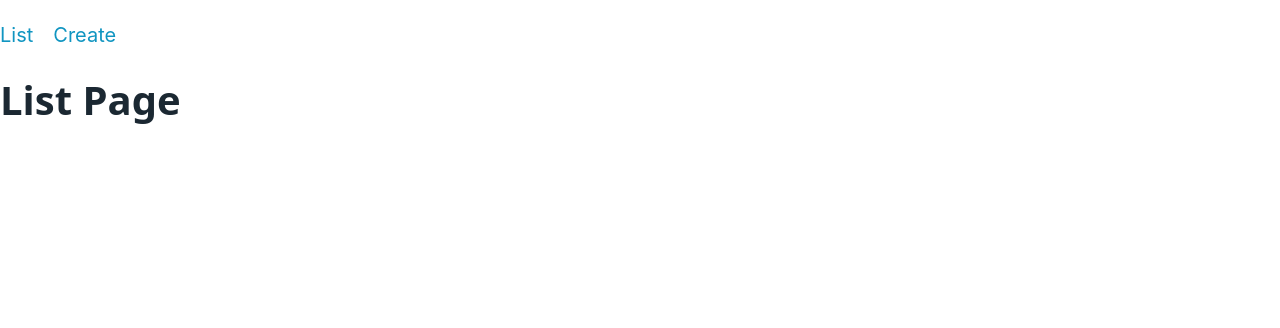
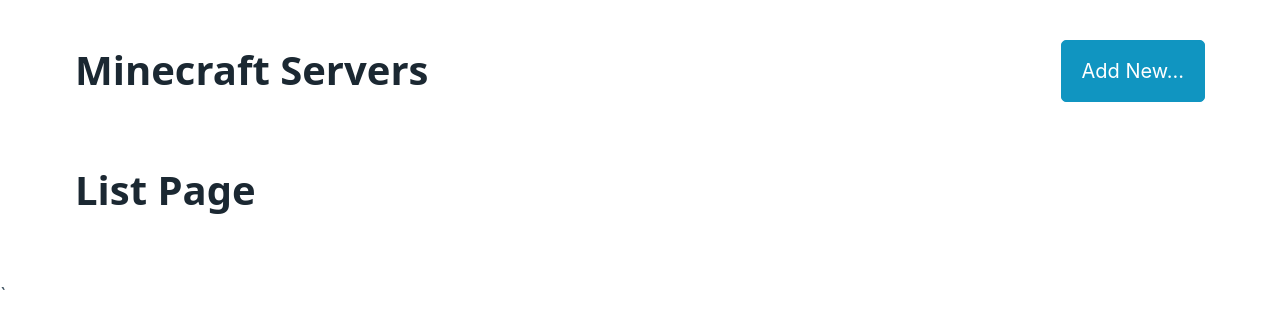
Before and after one commit to kryten87/minecraft-manager, a React (Create React App) app in the folder packages/client/: page / in a window 1280 px wide. Shown: the top 328 px of the page. Built offline with nearby package versions, Linux system fonts and the light colour scheme.

Commit message:
chore: add dynamic nav button

```diff
--- a/packages/client/src/App.tsx
+++ b/packages/client/src/App.tsx
@@ -1,32 +1,32 @@
 import React from 'react';
-import logo from './logo.svg';
 import './App.css';
-import {
-  BrowserRouter as Router,
-  Routes,
-  Route,
-  Link,
-} from 'react-router-dom';
+import { BrowserRouter, Routes, Route } from 'react-router-dom';
 import { Create } from './pages/Create';
 import { List } from './pages/List';
+import { NavButton } from './components//NavButton';
 
 function App() {
   return (
-    <Router>
+    <BrowserRouter>
+      <div className="container" style={{ marginTop: '2em' }}>
+        <div className="grid">
+          <div><h1>Minecraft Servers</h1></div>
           <div>
-        <nav>
-          <ul>
-            <li><Link to="/">List</Link></li>
-            <li><Link to="/create">Create</Link></li>
-          </ul>
-        </nav>
+            <NavButton
+              labels={[
+                { when: '/', label: 'Add New...', path: 'create' },
+                { when: '/create', label: 'Cancel', path: '' },
+              ]}
+              style={{ float: 'right' }}
+            />
           </div>
-
+        </div>
         <Routes>
           <Route path="" element={ <List /> }></Route>
           <Route path="create" element={ <Create /> }></Route>
         </Routes>
-    </Router>
+      </div>`
+    </BrowserRouter>
   );
 }
 
```
Lines whose indentation alone changed are shown as unchanged.
